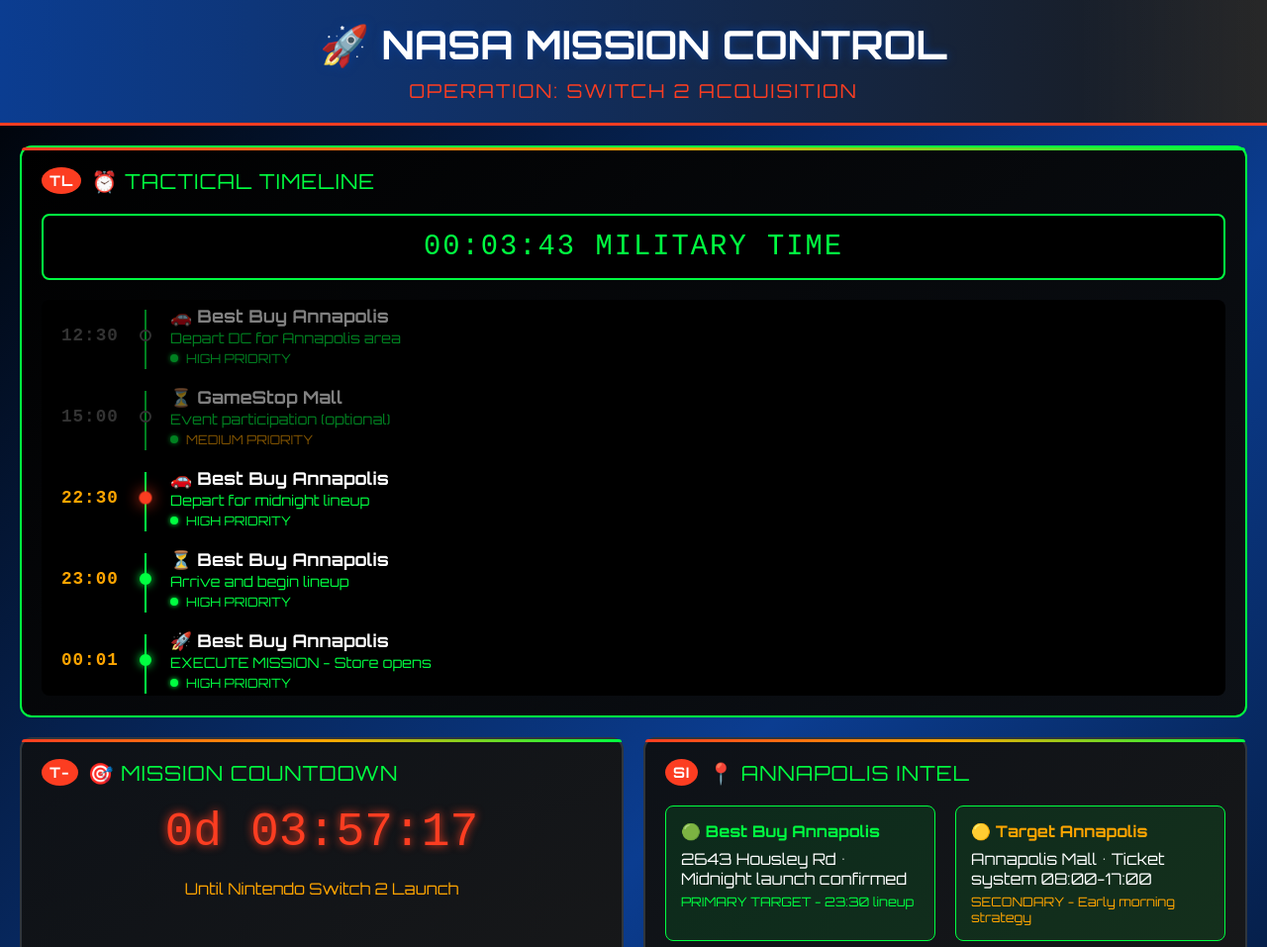
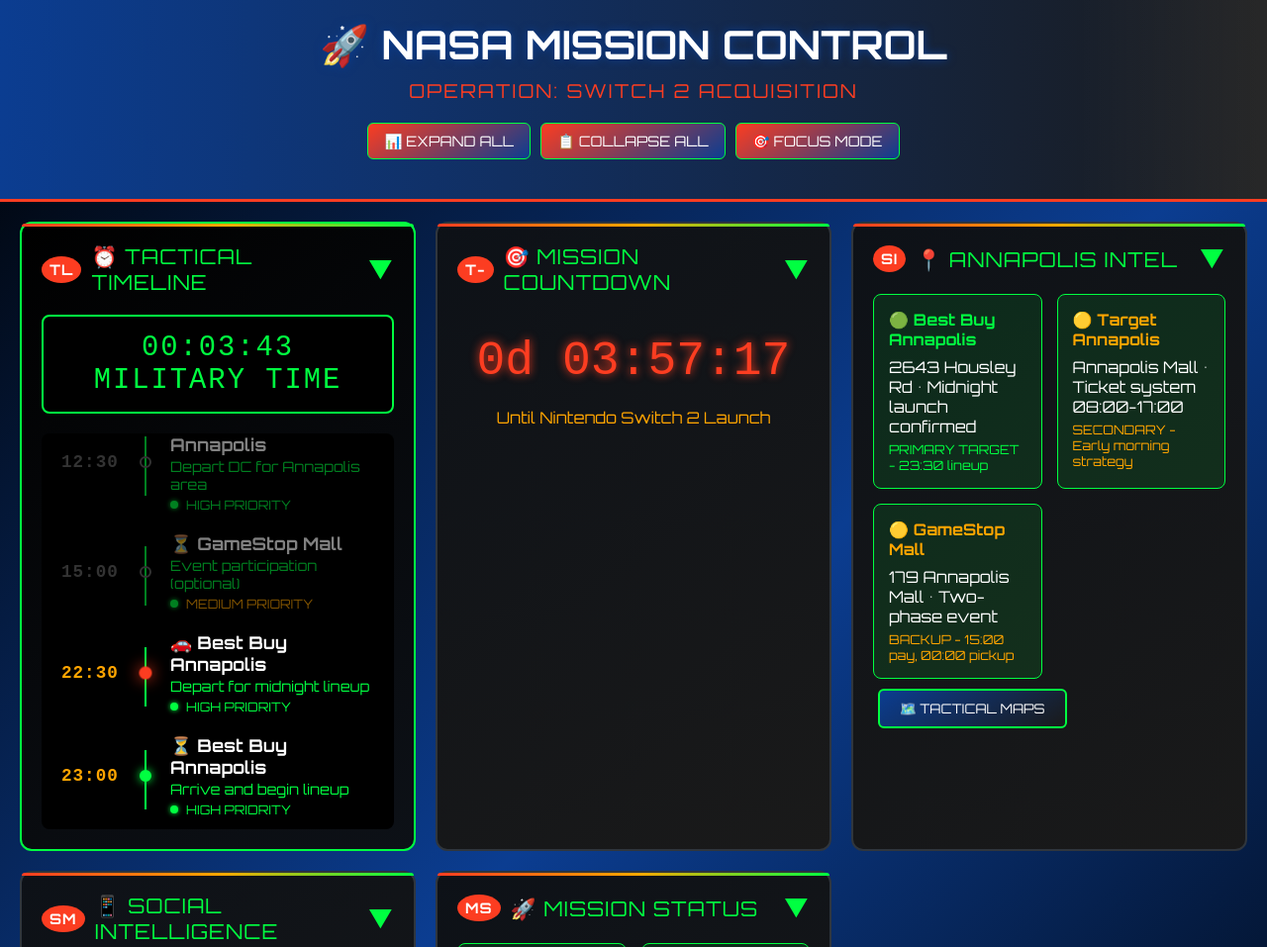
Before and after one commit to scottloeb/switchCommand, a plain HTML site: page index.html in a window 1280 px wide. Shown: the top 957 px of the page at 99% size. Drawn offline with Linux system fonts and the light colour scheme.

Commit message:
🔧 QUICK FIXES: Timeline, Responsive Design, Collapsible Panels
✅ AUTOSCROLL FIX:
- Fixed autoscroll to apply ONLY to timeline container
- No more global page scrolling interference
- Smooth scroll behavior within timeline bounds

✅ RESPONSIVE DESIGN FIX:
- 1 column on mobile (< 768px)
- 2 columns on tablet (768px - 1199px)
- 3 columns on desktop (≥ 1200px)
- Timeline maintains standard width (no more 2x width)

✅ COLLAPSIBLE PANELS RESTORED:
- Click any panel title to expand/collapse
- Visual collapse indicators (▼/▶) with rotation
- Master controls: Expand All, Collapse All, Focus Mode
- Smooth animations for panel transitions
- Focus Mode shows only critical panels (Timeline, Countdown, Intel)

✅ ENHANCED UX:
- Panel badges for easy identification (TL, T-, SI, SM, MS)
- Hover effects on panel titles
- Proper responsive grid layouts
- Maintained NASA aesthetic throughout

All core functionality working properly now!

```diff
--- a/index.html
+++ b/index.html
@@ -54,6 +54,31 @@
             letter-spacing: 2px;
         }
 
+        .master-controls {
+            display: flex;
+            justify-content: center;
+            gap: 10px;
+            margin: 20px 0;
+        }
+
+        .master-button {
+            background: linear-gradient(145deg, #FC3D21, #0B3D91);
+            border: 1px solid #00FF41;
+            color: #FFFFFF;
+            padding: 8px 16px;
+            border-radius: 6px;
+            cursor: pointer;
+            font-family: inherit;
+            font-size: 0.9em;
+            text-transform: uppercase;
+            transition: all 0.3s ease;
+        }
+
+        .master-button:hover {
+            background: linear-gradient(145deg, #00FF41, #0B3D91);
+            box-shadow: 0 0 10px #00FF41;
+        }
+
         .container {
             padding: 20px;
             max-width: 1400px;
@@ -65,11 +90,13 @@
 
         @media (min-width: 768px) {
             .container {
-                grid-template-columns: 1fr 1fr;
+                grid-template-columns: repeat(2, 1fr);
             }
-            .timeline-panel {
-                grid-column: 1 / -1;
-                order: -1;
+        }
+
+        @media (min-width: 1200px) {
+            .container {
+                grid-template-columns: repeat(3, 1fr);
             }
         }
 
@@ -101,6 +128,19 @@
             letter-spacing: 1px;
             display: flex;
             align-items: center;
+            justify-content: space-between;
+            cursor: pointer;
+            transition: all 0.3s ease;
+        }
+
+        .panel-title:hover {
+            color: #FFFFFF;
+            text-shadow: 0 0 5px #00FF41;
+        }
+
+        .panel-title-left {
+            display: flex;
+            align-items: center;
             gap: 10px;
         }
 
@@ -113,9 +153,30 @@
             font-weight: bold;
         }
 
-        /* TACTICAL TIMELINE - ALWAYS FIRST */
+        .collapse-indicator {
+            color: #00FF41;
+            font-size: 1.2em;
+            transition: transform 0.3s ease;
+        }
+
+        .panel.collapsed .collapse-indicator {
+            transform: rotate(-90deg);
+        }
+
+        .panel-content {
+            transition: all 0.3s ease;
+            overflow: hidden;
+        }
+
+        .panel.collapsed .panel-content {
+            max-height: 0;
+            opacity: 0;
+            margin: 0;
+            padding: 0;
+        }
+
+        /* TACTICAL TIMELINE - STANDARD WIDTH */
         .timeline-panel {
-            order: -1;
             background: linear-gradient(145deg, #000000 0%, #0d1117 100%);
             border: 2px solid #00FF41;
         }
@@ -310,10 +371,10 @@
         .grid {
             display: grid;
             grid-template-columns: 1fr;
-            gap: 20px;
+            gap: 15px;
         }
 
-        @media (min-width: 1200px) {
+        @media (min-width: 600px) {
             .grid {
                 grid-template-columns: repeat(2, 1fr);
             }
@@ -351,16 +412,26 @@
     <div class="header">
         <div class="logo">🚀 NASA MISSION CONTROL</div>
         <div class="subtitle">OPERATION: SWITCH 2 ACQUISITION</div>
+
+        <div class="master-controls">
+            <button class="master-button" onclick="expandAll()">📊 EXPAND ALL</button>
+            <button class="master-button" onclick="collapseAll()">📋 COLLAPSE ALL</button>
+            <button class="master-button" onclick="focusMode()">🎯 FOCUS MODE</button>
+        </div>
     </div>
 
     <div class="container">
-        <!-- TACTICAL TIMELINE - ALWAYS FIRST -->
-        <div class="panel timeline-panel">
-            <div class="panel-title">
+        <!-- TACTICAL TIMELINE - FIRST POSITION -->
+        <div class="panel timeline-panel" id="panel-timeline">
+            <div class="panel-title" onclick="togglePanel('timeline')">
+                <div class="panel-title-left">
                     <span class="panel-badge">TL</span>
                     ⏰ TACTICAL TIMELINE
                 </div>
+                <span class="collapse-indicator">▼</span>
+            </div>
 
+            <div class="panel-content">
                 <div class="current-time-display" id="current-time">
                     Loading...
                 </div>
@@ -369,23 +440,33 @@
                     <!-- Timeline events will be populated by JavaScript -->
                 </div>
             </div>
+        </div>
 
         <!-- MISSION COUNTDOWN -->
-        <div class="panel">
-            <div class="panel-title">
+        <div class="panel" id="panel-countdown">
+            <div class="panel-title" onclick="togglePanel('countdown')">
+                <div class="panel-title-left">
                     <span class="panel-badge">T-</span>
                     🎯 MISSION COUNTDOWN
                 </div>
+                <span class="collapse-indicator">▼</span>
+            </div>
+            <div class="panel-content">
                 <div class="countdown" id="countdown">Loading...</div>
                 <div style="text-align: center; color: #FFA500;">Until Nintendo Switch 2 Launch</div>
             </div>
+        </div>
 
         <!-- STORE INTELLIGENCE -->
-        <div class="panel">
-            <div class="panel-title">
+        <div class="panel" id="panel-intel">
+            <div class="panel-title" onclick="togglePanel('intel')">
+                <div class="panel-title-left">
                     <span class="panel-badge">SI</span>
                     📍 ANNAPOLIS INTEL
                 </div>
+                <span class="collapse-indicator">▼</span>
+            </div>
+            <div class="panel-content">
                 <div class="grid">
                     <div class="status-item">
                         <div class="status-name priority-high">🟢 Best Buy Annapolis</div>
@@ -405,19 +486,24 @@
                 </div>
                 <button class="button" onclick="openMaps()">🗺️ TACTICAL MAPS</button>
             </div>
+        </div>
 
         <!-- SOCIAL MONITORING -->
-        <div class="panel">
-            <div class="panel-title">
+        <div class="panel" id="panel-social">
+            <div class="panel-title" onclick="togglePanel('social')">
+                <div class="panel-title-left">
                     <span class="panel-badge">SM</span>
                     📱 SOCIAL INTELLIGENCE
                 </div>
-            <div class="status-item">
+                <span class="collapse-indicator">▼</span>
+            </div>
+            <div class="panel-content">
+                <div class="status-item" style="margin-bottom: 15px;">
                     <div class="status-name">@mattswider</div>
                     <div>Expert tracker - 10,000+ helped acquire Switch 2</div>
                     <button class="button" onclick="openSocial('mattswider')">📡 MONITOR</button>
                 </div>
-            <div class="status-item">
+                <div class="status-item" style="margin-bottom: 15px;">
                     <div class="status-name">@NintendoAmerica</div>
                     <div>Official launch announcements</div>
                     <button class="button" onclick="openSocial('NintendoAmerica')">📡 MONITOR</button>
@@ -428,13 +514,18 @@
                     <button class="button" onclick="openSocial('restocktracker')">📡 MONITOR</button>
                 </div>
             </div>
+        </div>
 
         <!-- MISSION STATUS -->
-        <div class="panel">
-            <div class="panel-title">
+        <div class="panel" id="panel-status">
+            <div class="panel-title" onclick="togglePanel('status')">
+                <div class="panel-title-left">
                     <span class="panel-badge">MS</span>
                     🚀 MISSION STATUS
                 </div>
+                <span class="collapse-indicator">▼</span>
+            </div>
+            <div class="panel-content">
                 <div class="grid">
                     <div class="status-item">
                         <div class="status-name">Success Probability</div>
@@ -459,6 +550,7 @@
                 </div>
             </div>
         </div>
+    </div>
 
     <script>
         // Timeline events data with three phases per location
@@ -477,6 +569,36 @@
             { time: '07:30', date: '2025-06-05', type: 'prepare', store: 'Target Annapolis', action: 'Ticket system lineup', status: 'confirmed', priority: 'medium' },
             { time: '08:00', date: '2025-06-05', type: 'launch', store: 'Target Annapolis', action: 'Ticket distribution begins', status: 'confirmed', priority: 'medium' }
         ];
+
+        // Panel management functions
+        function togglePanel(panelName) {
+            const panel = document.getElementById(`panel-${panelName}`);
+            panel.classList.toggle('collapsed');
+        }
+
+        function expandAll() {
+            const panels = document.querySelectorAll('.panel');
+            panels.forEach(panel => panel.classList.remove('collapsed'));
+        }
+
+        function collapseAll() {
+            const panels = document.querySelectorAll('.panel');
+            panels.forEach(panel => panel.classList.add('collapsed'));
+        }
+
+        function focusMode() {
+            const criticalPanels = ['timeline', 'countdown', 'intel'];
+            const allPanels = document.querySelectorAll('.panel');
+
+            allPanels.forEach(panel => {
+                const panelId = panel.id.replace('panel-', '');
+                if (criticalPanels.includes(panelId)) {
+                    panel.classList.remove('collapsed');
+                } else {
+                    panel.classList.add('collapsed');
+                }
+            });
+        }
 
         function updateCurrentTime() {
             const now = new Date();
@@ -580,7 +702,7 @@
                 `;
             }).join('');
 
-            // Auto-scroll to next event
+            // Auto-scroll to next event ONLY within timeline container
             scrollToNextEvent();
         }
 
@@ -589,9 +711,14 @@
             const nextEvent = container.querySelector('.timeline-event.next');
 
             if (nextEvent) {
-                nextEvent.scrollIntoView({
-                    behavior: 'smooth',
-                    block: 'center'
+                // Scroll within the timeline container only, not the whole page
+                const containerRect = container.getBoundingClientRect();
+                const eventRect = nextEvent.getBoundingClientRect();
+                const relativeTop = eventRect.top - containerRect.top;
+
+                container.scrollTo({
+                    top: container.scrollTop + relativeTop - container.clientHeight / 2,
+                    behavior: 'smooth'
                 });
             }
         }
```
Also changed, not shown: 1 other file. Lines whose indentation alone changed are shown as unchanged.
